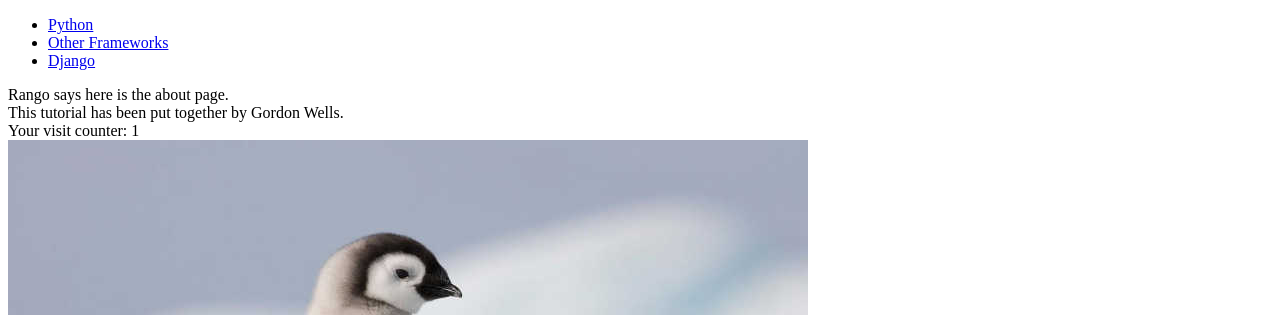
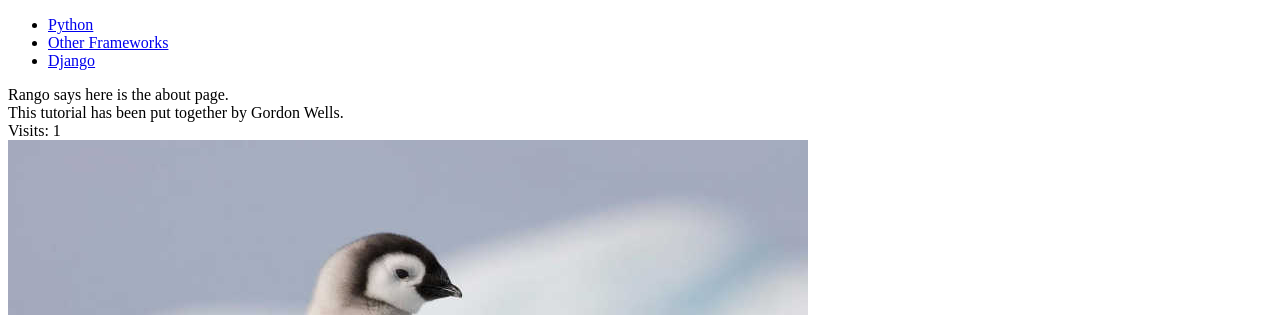
Before and after one commit to 2268563/tango_with_django_project, a Django app: page /rango/about/ in a window 1280 px wide. Shown: the top 315 px of the page. Run offline with Django 3.2, Linux system fonts and the light colour scheme; data comes from the database, SQL or seed files in the repository; both versions use the stored data as it was after the commit.

Commit message:
fixed visits counter

```diff
--- a/templates/rango/about.html
+++ b/templates/rango/about.html
@@ -11,7 +11,7 @@
 		This tutorial has been put together by {{ name }}.
 	</div>
 	<div>
-		Your visit counter: {{ visits }}
+		Visits: {{ visits }}
 	</div>
 	<div>
 		<img src="{{ MEDIA_URL }}cat.jpg" alt="Picture of a cat" />
--- a/templates/rango/index.html
+++ b/templates/rango/index.html
@@ -36,6 +36,9 @@
 			{% endif %}
 		</div>
 		<div>
+			Visits: {{ visits }}
+		</div>
+		<div>
 			<img src="{% static "images/rango.jpg" %}" alt="Picture of Rango" />
 		</div>
 {% endblock %}
```
Also changed, not shown: db.sqlite3, 1 other file.
